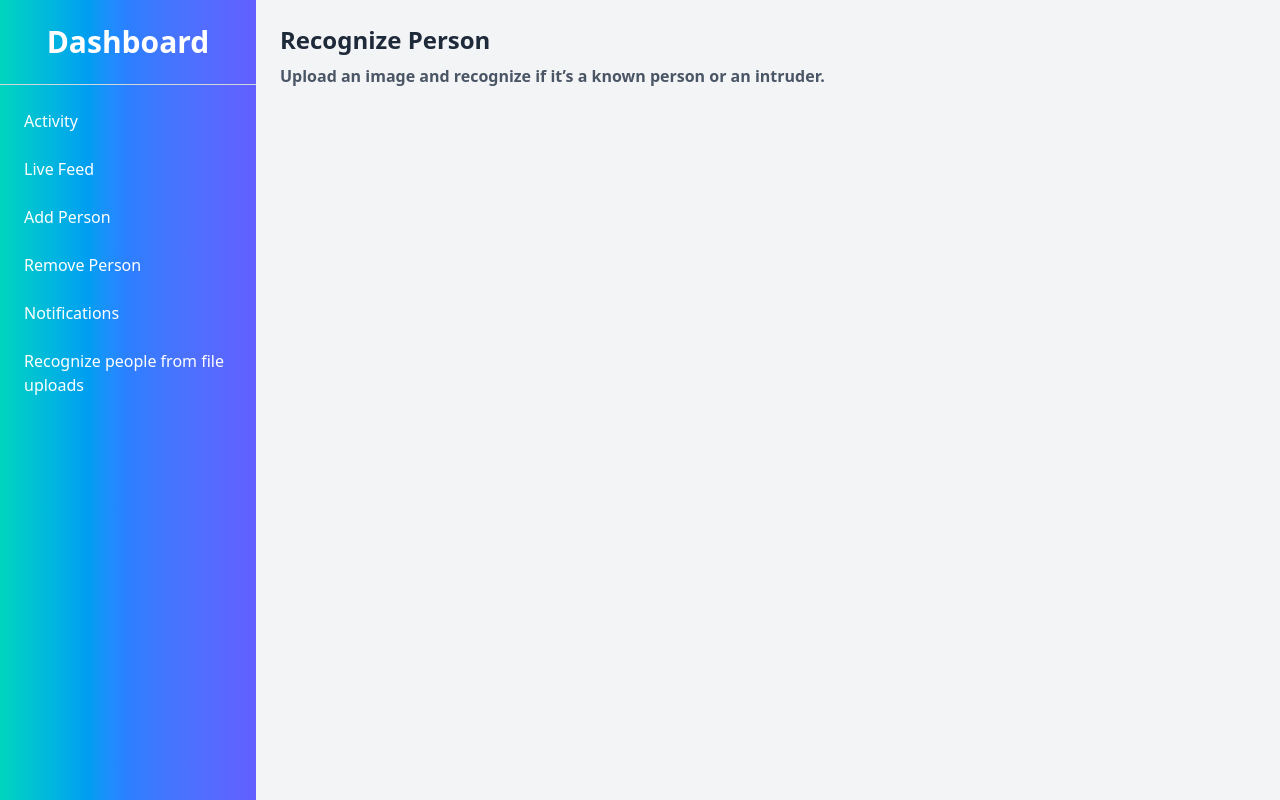
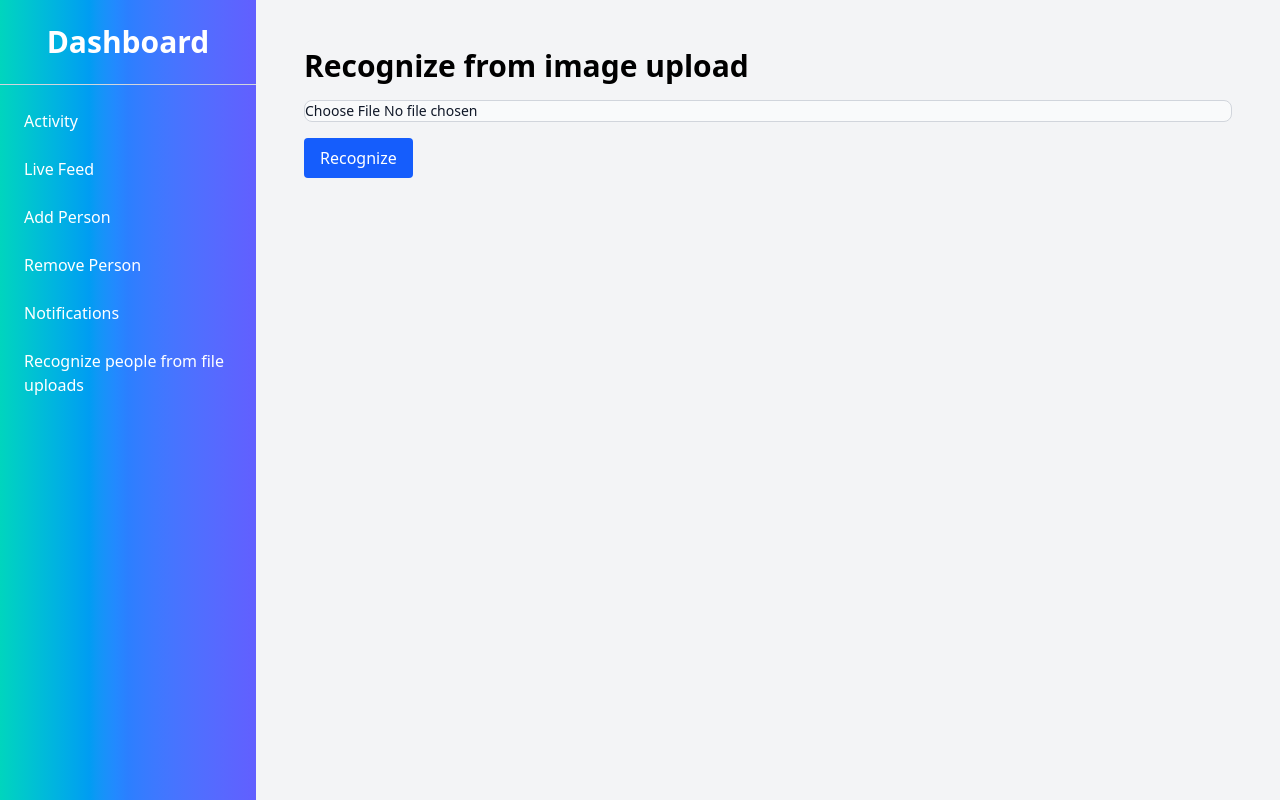
Before and after one commit to Kabugi34/homesecurity, a React (Vite) app in the folder frontend/: page /dashboard/recognize in a window 1280 px wide. Built offline with nearby package versions, Linux system fonts and the light colour scheme; no server answers.

Commit message:
added a recognize from image upload page for manual recognition

```diff
--- a/frontend/src/pages/dashboard/Recognize.jsx
+++ b/frontend/src/pages/dashboard/Recognize.jsx
@@ -1,10 +1,92 @@
-const Recognize = () => {
-    return (
-      <div className="text-2xl font-semibold text-gray-800">
-        Recognize Person
-        <p className="text-base mt-2 text-gray-600">Upload an image and recognize if it’s a known person or an intruder.</p>
-      </div>
-    );
+import React , { useState } from 'react';
+import axios from 'axios';
+const Recognize =() =>{
+  const [selectedFile, setSelectedFile] = useState(null);
+  const [result, setResult] = useState(null);
+  const [previewURL,setPreviewURL] = useState(false);
+  const [error, setError] = useState("");
+
+  const handleFileChange =(e) =>{
+    const file = e.target.files[0];
+    setSelectedFile(file);
+    setResult(null);
+    setError(null);
+
+    if (file){
+      const url=URL.createObjectURL(file);
+      setPreviewURL(url);
+
+    }
+    else{
+      setPreviewURL(null);
+    }
+
   };
+  const handleSubmit = async (e) => {
+    e.preventDefault();
+    if (!selectedFile){
+      setError("Please select an image to upload.");
+      return;
+    }
+    const formData = new FormData();
+    formData.append('image', selectedFile);
 
-  export default Recognize;
+    try {
+      const response =await axios.post('http://localhost:8000/recognize', formData, {
+        headers: {
+          'Content-Type': 'multipart/form-data',
+        },
+      });
+      setResult(response.data.result);
+      setError("");
+
+    } catch(err){
+      setError("Error recognizing the image. Please try again.");
+      console.error("axios error:", err);
+    }
+  };
+  return (
+    <div className="p-6">
+      <h2 className="text-3xl font-bold mb-4">Recognize from image upload</h2>
+      <form onSubmit={handleSubmit} className="space-y-4">
+        <input
+          type="file"
+          accept="image/*"
+          onChange={handleFileChange}
+          className="block w-full text-sm text-gray-900 border border-gray-300 rounded-lg cursor-pointer bg-gray-50"
+          required
+        />
+        {previewURL && (
+          <div className="mb-4">
+            <p className ="text-sm font-medium text-gray-900">image Preview:</p>
+              <img
+                src={previewURL}
+                alt="Preview"
+                className="w-64 h-auto rounded shadow-md mt-2 border"
+              />
+          </div>
+        )}
+        <button
+          type="submit"
+          className="bg-blue-600 text-white px-4 py-2 rounded hover:bg-blue-700 transition duration-200"
+          >
+          Recognize
+        </button>
+      </form>
+      {result && (
+        <div className="mt-6 border rounded bg-green-100 text-green-800">
+          <p><strong>Name:</strong>{result.name}</p>
+          <p><strong>confidence:</strong>{result.confidence.toFixed(2)}%</p>
+        </div>
+      )}
+      {error && (
+        <div className="mt-6 border rounded bg-red-100 text-red-800">
+          <p>{error}</p>
+        </div>
+      )}
+    </div>
+  );
+
+
+};
+export default Recognize;
```
